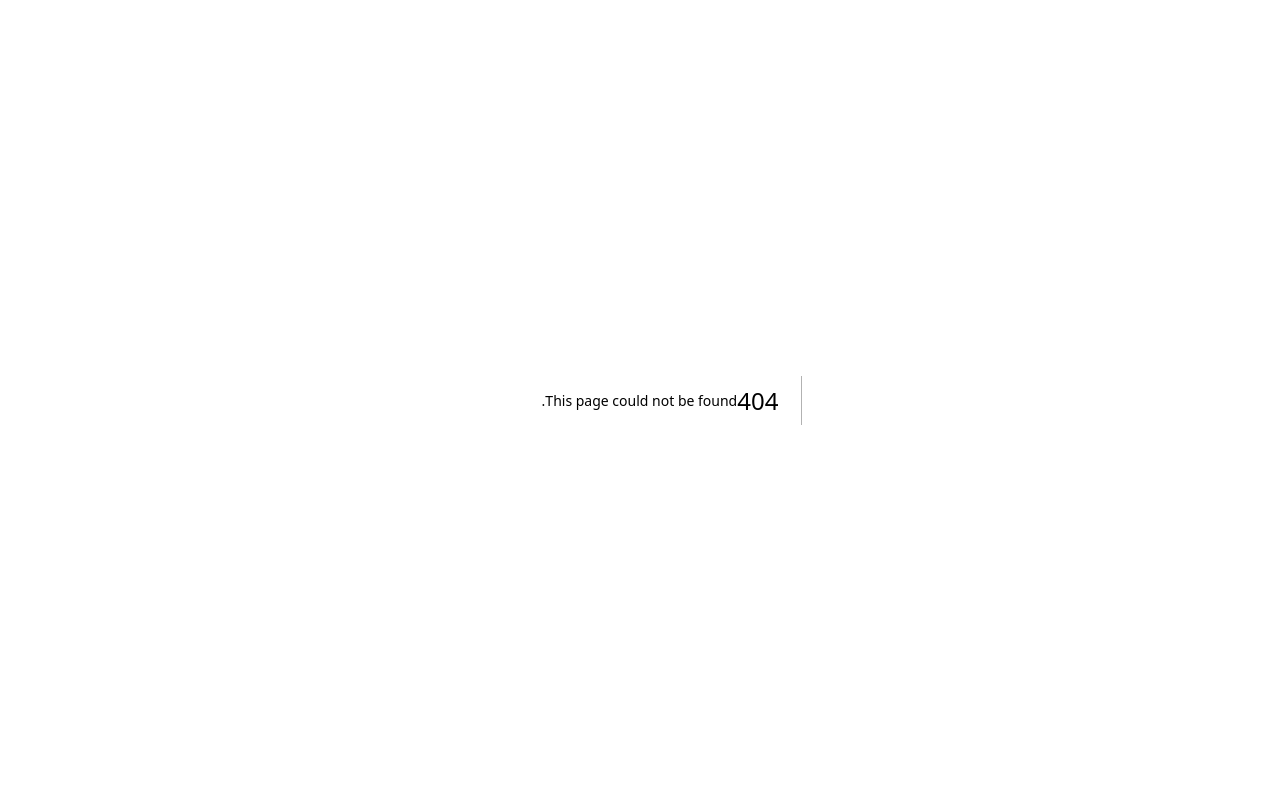
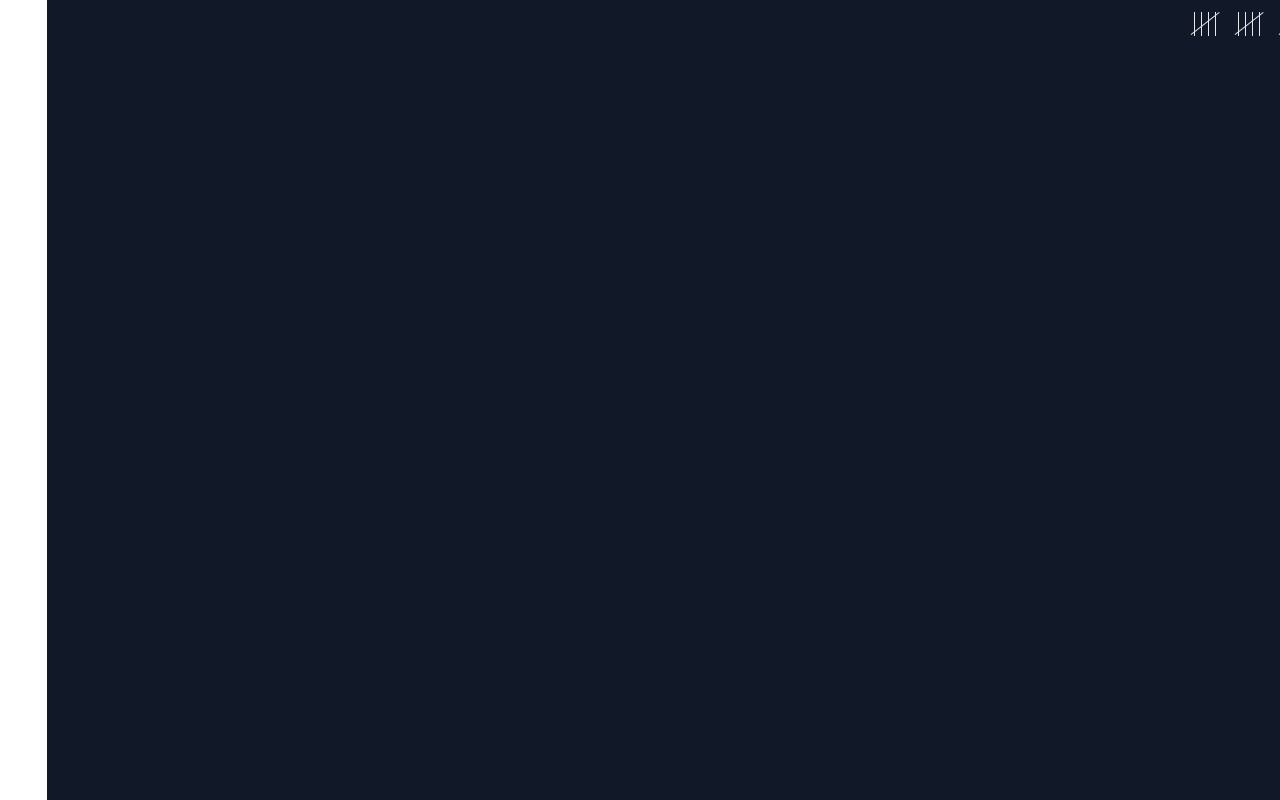
Before and after one commit to milad7212/jadijan, a Next.js app: page /wall in a window 1280 px wide. Before the commit this address had no page. Built offline with nearby package versions, Linux system fonts and the light colour scheme.

Commit message:
Add wall page

```diff
--- a/package.json
+++ b/package.json
@@ -13,7 +13,8 @@
     "eslint-config-next": "13.0.6",
     "next": "13.0.6",
     "react": "18.2.0",
-    "react-dom": "18.2.0"
+    "react-dom": "18.2.0",
+    "react-icons": "^4.7.1"
   },
   "devDependencies": {
     "autoprefixer": "^10.4.13",
--- a/pages/index.jsx
+++ b/pages/index.jsx
@@ -3,7 +3,7 @@ import Image from "next/image";
 
 export default function Home() {
   return (
-    <div className="bg-ciBackBeauty p-2">
+    <div className="bg-ciBackBeauty p-3">
       <div className="flex justify-end flex-col items-end">
         <Image
           src="/images/jadi.png"
@@ -13,7 +13,7 @@ export default function Home() {
         />
         <button className="py-4 px-2 bg-ciGreen rounded-lg font-black">
           {" "}
-          من به یادتم هنوز...
+          من به یادتم ...
         </button>
       </div>
 
--- /dev/null
+++ b/pages/wall/index.jsx
@@ -0,0 +1,36 @@
+import React from "react";
+
+function index() {
+  return (
+    <div className="bg-ciBackBeauty p-3 h-screen">
+      <div className="flex flex-wrap">
+        <div className=" flex relative mx-2">
+            <span className="h-6 w-[1px] bg-gray-200 mx-[3px]"></span>
+            <span className="h-6 w-[1px] bg-gray-200 mx-[3px]"></span>
+            <span className="h-6 w-[1px] bg-gray-200 mx-[3px]"></span>
+            <span className="h-6 w-[1px] bg-gray-200 mx-[3px]"></span>
+            <span className="absolute inset-0 w-9 h-[1px] bg-gray-200 -rotate-[38deg] origin-top-right"></span>
+
+        </div>
+        <div className=" flex relative mx-2">
+            <span className="h-6 w-[1px] bg-gray-200 mx-[3px]"></span>
+            <span className="h-6 w-[1px] bg-gray-200 mx-[3px]"></span>
+            <span className="h-6 w-[1px] bg-gray-200 mx-[3px]"></span>
+            <span className="h-6 w-[1px] bg-gray-200 mx-[3px]"></span>
+            <span className="absolute inset-0 w-9 h-[1px] bg-gray-200 -rotate-[38deg] origin-top-right"></span>
+
+        </div>
+        <div className=" flex relative mx-2">
+            <span className="h-6 w-[1px] bg-gray-200 mx-[3px]"></span>
+            <span className="h-6 w-[1px] bg-gray-200 mx-[3px]"></span>
+            <span className="h-6 w-[1px] bg-gray-200 mx-[3px]"></span>
+            <span className="h-6 w-[1px] bg-gray-200 mx-[3px]"></span>
+            <span className="absolute inset-0 w-9 h-[1px] bg-gray-200 -rotate-[38deg] origin-top-right"></span>
+
+        </div>
+      </div>
+    </div>
+  );
+}
+
+export default index;
```
Also changed, not shown: 1 other file (tests, documents, lock files or other folders).
